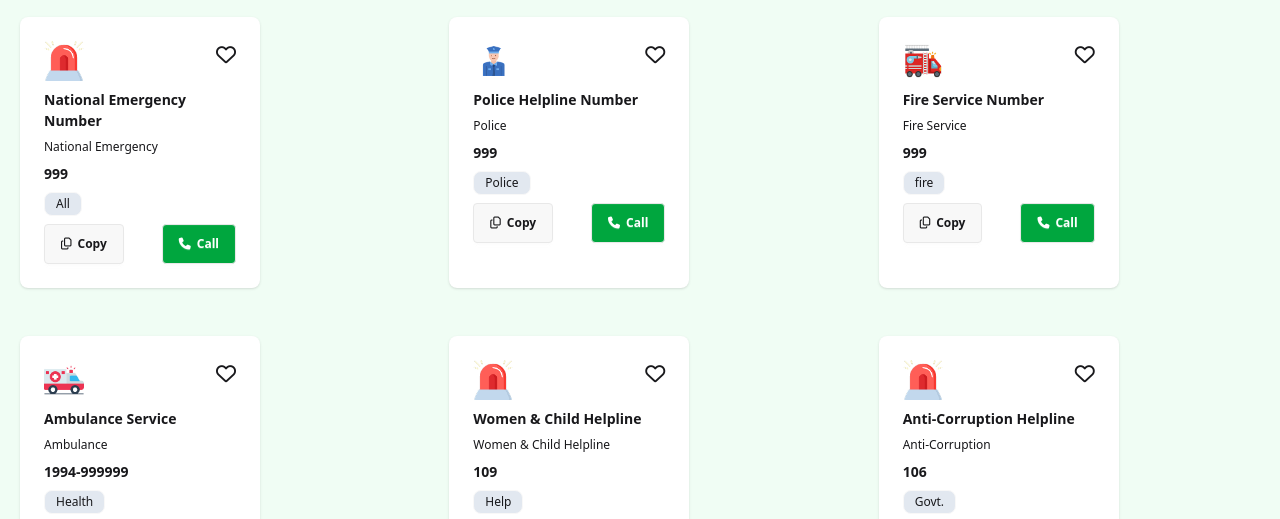
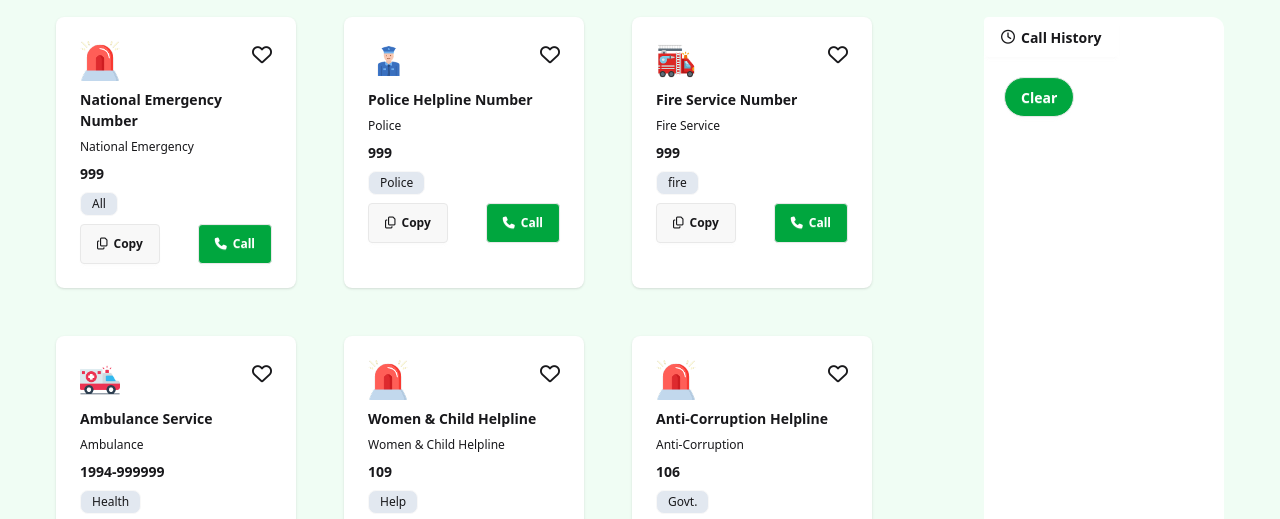
Before and after one commit to Muttaky/B12A05, a plain HTML site: page index.html in a window 1280 px wide. Shown: the part 259-778 px from the top of the page. Drawn offline with nearby package versions, Linux system fonts and the light colour scheme.

Commit message:
historyDone

```diff
--- a/index.html
+++ b/index.html
@@ -26,7 +26,7 @@
             <p class="text-sm text-white p-5">Government Emergency Services at Your Fingertip – A Project by  Government of the People’s Republic of Bangladesh</p>
         </section>
     </header>
-    <main>
+    <main class="flex justify-around">
         <section id="hotline" class="grid grid-cols-1 gap-2 sm:grid-cols-3">
             <div class="card w-60 bg-base-100 shadow-sm m-5">
   <div class="card-body">
@@ -182,7 +182,14 @@
   </div>
 </div>
         </section>
-        <section id="history"><i class="fa-regular fa-clock"></i></section>
+
+        <section id="history" class="w-60 bg-white m-5 rounded-xl">
+            <div>
+                 <button class="btn bg-white border-white"><i class="fa-regular fa-clock"></i>Call History</button>
+                <button class="btn bg-green-600 m-5 rounded-3xl text-white">Clear</button>
+
+            </div>
+        </section>
     </main>
     <script src="script.js"></script>
 </body>
```
